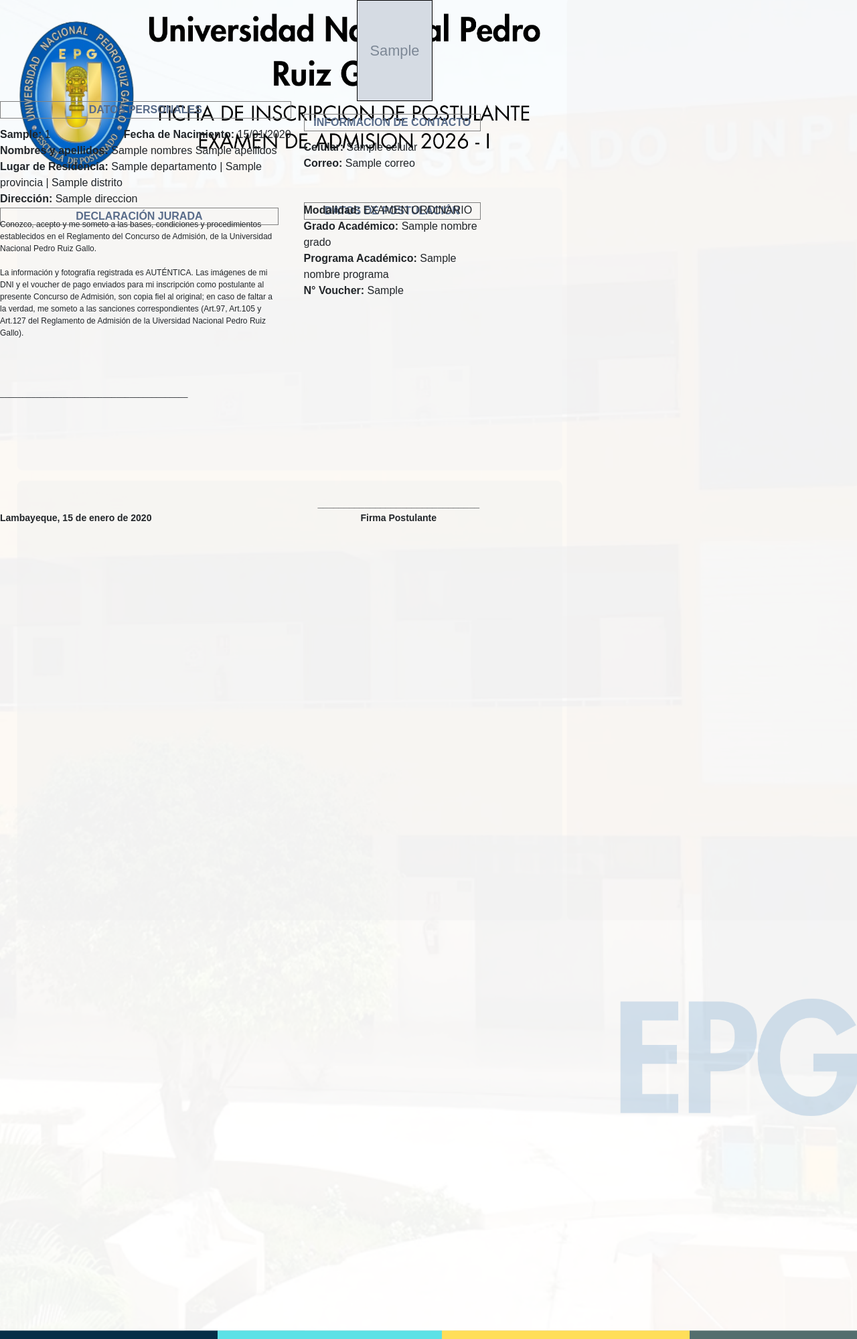
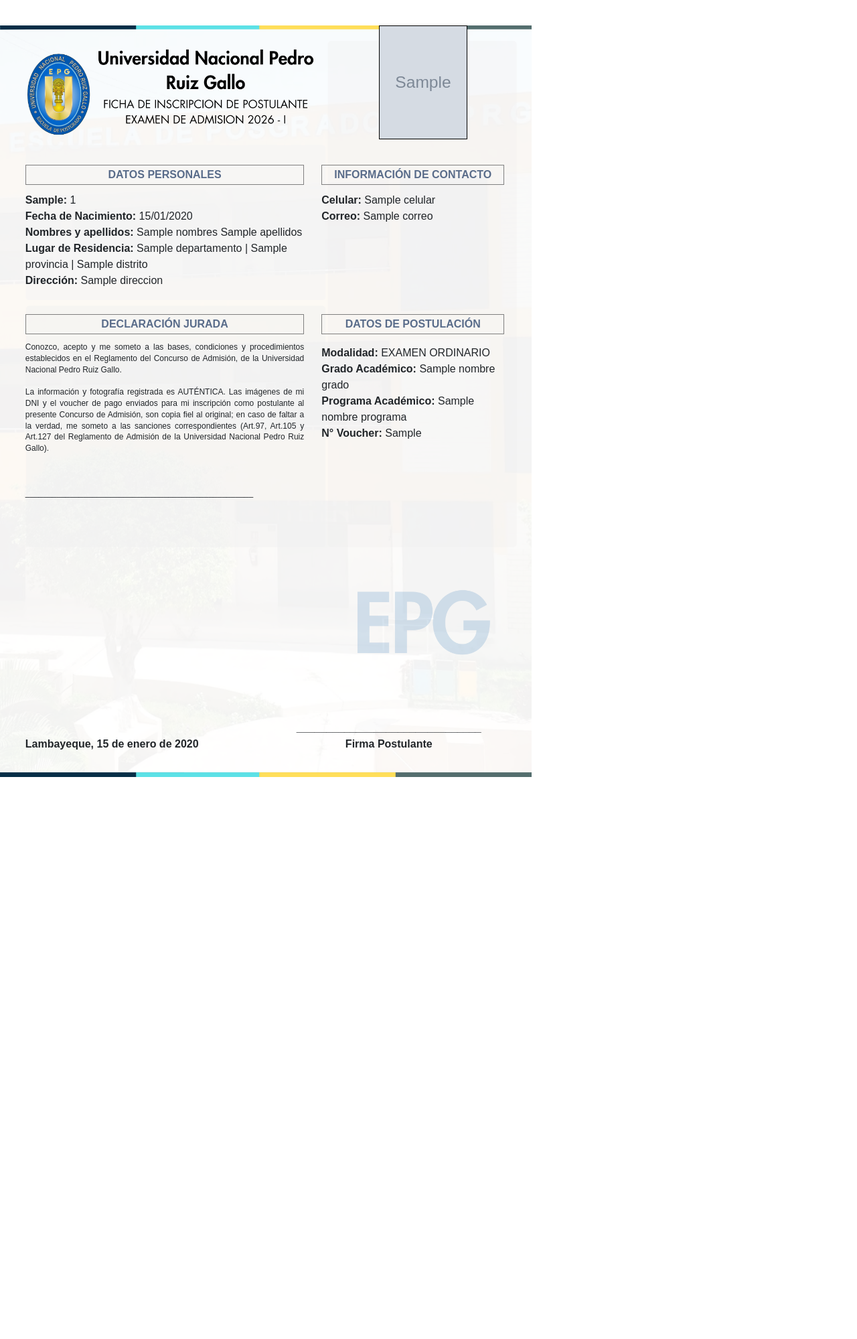
Before and after one commit to JoanAquinoVasquez/api-admision, a Laravel app: template resources/views/constancia.blade.php in a window 1280 px wide; the page is wider, and only the part inside the window is pictured. Shown: that part at 67% size. After the commit the page ends 1160 px from the top of that part, so only its background shows below. Run offline with Laravel 12, Linux system fonts and the light colour scheme; the template is opened without the code that fills it: most values are stand-ins (such as "Sample title", 1, 10 or a date in 2020); grey boxes marked "Sample" are stand-in pictures; parts of the project's set-up code (start-up, migrations or seed data) failed here and were passed over; some libraries are stand-ins or nearby versions.

Commit message:
feat: Implement postulante data updates, PDF generation for constancias and carnets, and add new email notification templates.

```diff
--- a/app/Http/Controllers/PostulanteController.php
+++ b/app/Http/Controllers/PostulanteController.php
@@ -62,10 +62,6 @@
         return $this->handleRequest(function () use ($id) {
             $postulante = Postulante::findOrFail($id);
 
-            $this->logActivity('Constancia generada', null, [
-                'postulante_id' => $id,
-            ]);
-
             return $this->pdfService->generateConstancia($postulante);
         }, 'Error al generar la constancia en PDF');
     }
--- a/resources/views/constancia.blade.php
+++ b/resources/views/constancia.blade.php
@@ -9,117 +9,148 @@
     <title>Constancia</title>
     <link href="https://stackpath.bootstrapcdn.com/bootstrap/4.5.2/css/bootstrap.min.css" rel="stylesheet">
     <style>
+        @page {
+            size: A4;
+            margin: 0;
+        }
+
         body {
             font-family: 'Arial', sans-serif;
+            margin: 0;
+            padding: 0;
+            width: 21cm;
+            min-height: 29.7cm;
+            position: relative;
+        }
+
+        .content-wrapper {
+            margin: 1cm;
         }
 
         .text-center {
             text-align: center;
         }
+
+        .section-header {
+            border: 1px solid grey;
+            color: #596C8A;
+            font-weight: bold;
+            text-align: center;
+            padding: 2px 0;
+        }
     </style>
 </head>
 
 <body>
+    <!-- Background Image -->
+    <img src="{{ public_path('img/ficha.png') }}"
+        style="position: absolute; width: 100%; top: 0; left: 0; z-index: -1;">
 
-    <img src="{{ public_path('img/ficha.png') }}" style="position: absolute; width: 112.9%; margin-left: -1.19cm; margin-top: -1.2cm">
-    <div style="position: relative; width: 21cm; height: 4cm;"> <!-- Ancho aproximado de una página A4 -->
+    <div class="content-wrapper">
+
+        <!-- Photo Section -->
+        <div style="position: relative; width: 100%; height: 5cm; margin-bottom: 0.5cm;">
             @if ($foto)
                 <img src="{{ $foto }}" alt="Foto del Postulante"
-                style="position: absolute; left: 14.1cm; top: 0 cm; width: 3cm; height:4cm; border: 1px solid black;">
-        @else
-            <p>No hay foto disponible</p>
+                    style="position: absolute; right: 8%; top: 0; width: 3.5cm; height: 4.5cm; border: 1px solid black;">
             @endif
         </div>
 
-    <div style="position: relative; width: 21cm; height: 1cm;">
-        <b class="text-center"
-            style="position: absolute; left: 0 cm; top: 0 cm; width: 11.5cm; border: 1px solid grey; color: #596C8A">DATOS
-            PERSONALES</b>
-        <b class="text-center"
-            style="position: absolute; left: 12cm; top: 0.5cm; width: 7cm; border: 1px solid grey; color: #596C8A">INFORMACION
-            DE
-            CONTACTO</b>
+        <!-- Section Headers: Datos Personales & Información de Contacto -->
+        <div style="position: relative; width: 100%; margin-bottom: 0.3cm;">
+            <div style="display: inline-block; width: 58%;">
+                <div class="section-header">DATOS PERSONALES</div>
+            </div>
+            <div style="display: inline-block; width: 38%; margin-left: 3%; vertical-align: top;">
+                <div class="section-header">INFORMACIÓN DE CONTACTO</div>
+            </div>
         </div>
 
-
-    <div style="position: relative; width: 21cm; height: 2cm; margin-top: 0cm; margin-bottom: 1cm">
-        <p style="position: absolute; left: 0 cm; top: 0 cm; width: 11.5cm;">
-            <strong>{{ $tipo_doc }}:</strong> {{ $num_iden }}
-            <span style="float: right; height: 0.5cm">
-                <strong>Fecha de Nacimiento: </strong>{{ Carbon::parse($fecha_nacimiento)->format('d/m/Y') }}</span>
-            <br>
-            <strong>Nombres y apellidos:</strong> {{ $nombres }} {{ $apellidos }} <br>
-            <strong>Lugar de Residencia:</strong> {{ $departamento }} | {{ $provincia }} | {{ $distrito }} <br>
+        <!-- Personal Data & Contact Info -->
+        <div style="position: relative; width: 100%; margin-bottom: 1cm;">
+            <!-- Left Column: Personal Data -->
+            <div style="display: inline-block; width: 58%; vertical-align: top;">
+                <p style="font-size: 16px; margin: 0;">
+                    <strong>{{ $tipo_doc }}:</strong> {{ $num_iden }}<br>
+                    <strong>Fecha de Nacimiento:</strong> {{ Carbon::parse($fecha_nacimiento)->format('d/m/Y') }}<br>
+                    <strong>Nombres y apellidos:</strong> {{ $nombres }} {{ $apellidos }}<br>
+                    <strong>Lugar de Residencia:</strong> {{ $departamento }} | {{ $provincia }} | {{ $distrito }}<br>
                     <strong>Dirección:</strong> {{ $direccion }}
                 </p>
-        <p style="position: absolute; left: 12cm; top: 0 cm; width: 7cm; margin-top: 0.5cm;">
-            <strong>Celular:</strong> {{ $celular }} <br>
+            </div>
+
+            <!-- Right Column: Contact Info -->
+            <div style="display: inline-block; width: 38%; margin-left: 3%; vertical-align: top; margin-bottom: 0;">
+                <p style="font-size: 16px; margin: 0;">
+                    <strong>Celular:</strong> {{ $celular }}<br>
                     <strong>Correo:</strong> {{ $correo }}
                 </p>
             </div>
-
-    <div style="position: relative; width: 21cm; height: 0cm;">
-        <b class="text-center"
-            style="position: absolute; left: 12cm; top: 0 cm; width: 7cm; border: 1px solid grey; color: #596C8A;">DATOS
-            DE POSTULACIÓN</b>
         </div>
 
-    <div style="position: relative; width: 7cm; height: 0cm; margin-top: 1cm;">
-        <p style="position: absolute; left: 12cm; top: 0 cm; width: 7cm;">
-            <strong>Modalidad:</strong> EXAMEN ORDINARIO <br>
-            <strong>Grado Académico:</strong> {{ $nombreGrado }} <br>
-            <strong>Programa Académico:</strong> {{ $nombrePrograma }} <br>
+        <!-- Two Column Section: Declaración Jurada (Left) & Datos de Postulación (Right) -->
+        <div style="position: relative; width: 100%; margin-bottom: 0.3cm;">
+            <!-- Left Column: Declaración Jurada Header -->
+            <div style="display: inline-block; width: 58%; vertical-align: top;">
+                <div class="section-header">DECLARACIÓN JURADA</div>
+            </div>
+
+            <!-- Right Column: Datos de Postulación Header -->
+            <div style="display: inline-block; width: 38%; margin-left: 3%; vertical-align: top;">
+                <div class="section-header">DATOS DE POSTULACIÓN</div>
+            </div>
+        </div>
+
+        <!-- Two Column Content -->
+        <div style="position: relative; width: 100%; margin-bottom: 2cm;">
+            <!-- Left Column: Declaración Jurada Content -->
+            <div style="display: inline-block; width: 58%; vertical-align: top;">
+                <p style="font-size: 12px; text-align: justify; line-height: 1.4; margin: 0;">
+                    Conozco, acepto y me someto a las bases, condiciones y procedimientos establecidos en el Reglamento
+                    del
+                    Concurso de Admisión, de la Universidad Nacional Pedro Ruiz Gallo.
+                    <br><br>
+                    La información y fotografía registrada es AUTÉNTICA. Las imágenes de mi DNI y el voucher de pago
+                    enviados para mi inscripción como postulante al presente Concurso de Admisión, son copia fiel al
+                    original; en caso de faltar a la verdad, me someto a las sanciones correspondientes (Art.97, Art.105
+                    y
+                    Art.127 del Reglamento de Admisión de la Universidad Nacional Pedro Ruiz Gallo).
+                    <br><br><br><br>
+                    ___________________________________________________
+                </p>
+            </div>
+
+            <!-- Right Column: Datos de Postulación Content -->
+            <div style="display: inline-block; width: 38%; margin-left: 3%; vertical-align: top;">
+                <p style="font-size: 16px; margin: 0; padding-top: 5px;">
+                    <strong>Modalidad:</strong> EXAMEN ORDINARIO<br>
+                    <strong>Grado Académico:</strong> {{ $nombreGrado }}<br>
+                    <strong>Programa Académico:</strong> {{ $nombrePrograma }}<br>
                     <strong>N° Voucher:</strong> {{ $cod_voucher }}
                 </p>
             </div>
-
-    <div style="position: relative; width: 11cm; height: 0cm; margin-top: 1cm;">
-        <b class="text-center"
-            style="position: absolute; left: 0; top: 0.5em; width: 11cm; border: 1px solid grey; color: #596C8A; line-height: 1.5;">DECLARACIÓN
-            JURADA</b>
         </div>
 
-    <div style="position: relative; width: 11cm; height: 6cm; margin-top: 0.5cm;">
-        <br>
-        <p style="font-size: 12px"> Conozco, acepto y me someto a las bases, condiciones y procedimientos establecidos
-            en el Reglamento del Concurso de Admisión, de la Universidad Nacional Pedro Ruiz Gallo.
-            <br>
-            <br>
-            La información y fotografía registrada es AUTÉNTICA. Las imágenes de mi DNI y el voucher de pago enviados
-            para mi
-            inscripción como postulante al presente Concurso de Admisión, son copia fiel al original; en caso de faltar
-            a la verdad, me
-            someto a las sanciones correspondientes (Art.97, Art.105 y Art.127 del Reglamento de Admisión de la
-            Uiversidad Nacional Pedro Ruiz Gallo).
-            <br>
-            <br>
-            <br>
-            <br>
-            <br>
-            __________________________________________
-
-        </p>
-
-    </div>
-
-
-    <div style="position: absolute; bottom: 0; width: 21cm; height: 2.4cm;">
-        <b class="text-start">
-            <p style="font-size: 14px; position: absolute; left: 0cm; bottom: 0; width: 10.5cm;">
+        <!-- Footer: Date and Signature -->
+        <div style="position: absolute; bottom: 1cm; left: 1cm; right: 1cm; width: calc(100% - 2cm);">
+            <div style="display: inline-block; width: 48%; vertical-align: bottom;">
+                <p style="font-size: 16px; margin: 0;">
                     <strong>Lambayeque,
                         {{ Carbon::parse($updated_at)->locale('es')->isoFormat('D [de] MMMM [de] YYYY') }}</strong>
                 </p>
-        </b>
-        <b class="text-end">
-            <p class="text-center" style="font-size: 14px; position: absolute; right: 0cm; bottom: 0; width: 10.5cm;">
+            </div>
+            <div
+                style="display: inline-block; width: 48%; text-align: center; vertical-align: bottom; margin-left: 3%;">
+                <p style="font-size: 16px; margin: 0;">
                     <strong>
                         _______________________________<br>
                         Firma Postulante
                     </strong>
                 </p>
-        </b>
+            </div>
         </div>
 
+    </div> <!-- End content-wrapper -->
 
 </body>
 
--- a/resources/views/email/inscripcion-registrada.blade.php
+++ b/resources/views/email/inscripcion-registrada.blade.php
@@ -241,7 +241,7 @@
             <h4>{{ $data['sexo'] = 'M' ? 'Estimado, ' : 'Estimada, ' }}
                 <strong> {{ $data['nombres'] }} {{ $data['ap_paterno'] }} {{ $data['ap_materno'] }} </strong>
             </h4>
-            <p>Agradecemos su inscripción en la <strong>{{ $nombre_grado }}</strong> del Programa de
+            <p>Agradecemos su inscripción en el Programa de <strong>{{ $nombre_grado }}</strong> en
                 <strong>{{ $nombre_programa }}</strong>. Nos complace informarle que su inscripción ha sido registrada
                 correctamente. Recibirá una confirmación
                 por correo electrónico cuando se reciban sus documentos, y la constancia de inscripción será enviada en
--- a/resources/views/email/inscripcion-validada.blade.php
+++ b/resources/views/email/inscripcion-validada.blade.php
@@ -242,8 +242,7 @@
                 <strong> {{ $inscripcion->postulante->nombres }} {{ $inscripcion->postulante->ap_paterno }}
                     {{ $inscripcion->postulante->ap_materno }} </strong>
             </h4>
-            <p>Usted se ha inscrito en {{ $inscripcion->programa->grado_id == 1 ? 'el' : 'la' }}
-                <strong>{{ $inscripcion->programa->grado->nombre }}</strong> del Programa de
+            <p>Usted se ha inscrito en el programa de <strong>{{ $inscripcion->programa->grado->nombre }}</strong> en
                 <strong>{{ $inscripcion->programa->nombre }}</strong>. Nos complace informarle que sus documentos
                 digitales han sido
                 validados y recepcionados exitosamente. Ya puede acercarse a dejar los siguientes documentos en fisico
@@ -276,7 +275,7 @@
         </div>
         <div class="consultation-banner">
             <div class="consultation-banner-content">
-                <p>Trae estos documentos:
+                <p>No olvides estos documentos:
                     <span style="font-size: 1.6rem; display: inline;">👉</span>
                     <strong>
                         <a href="{{ $urlDocumentos }}" target="_blank"
```
Also changed, not shown: app/Services/PDFService.php (+26 -2 lines), public/img/ficha.png. Lines whose indentation alone changed are shown as unchanged.
